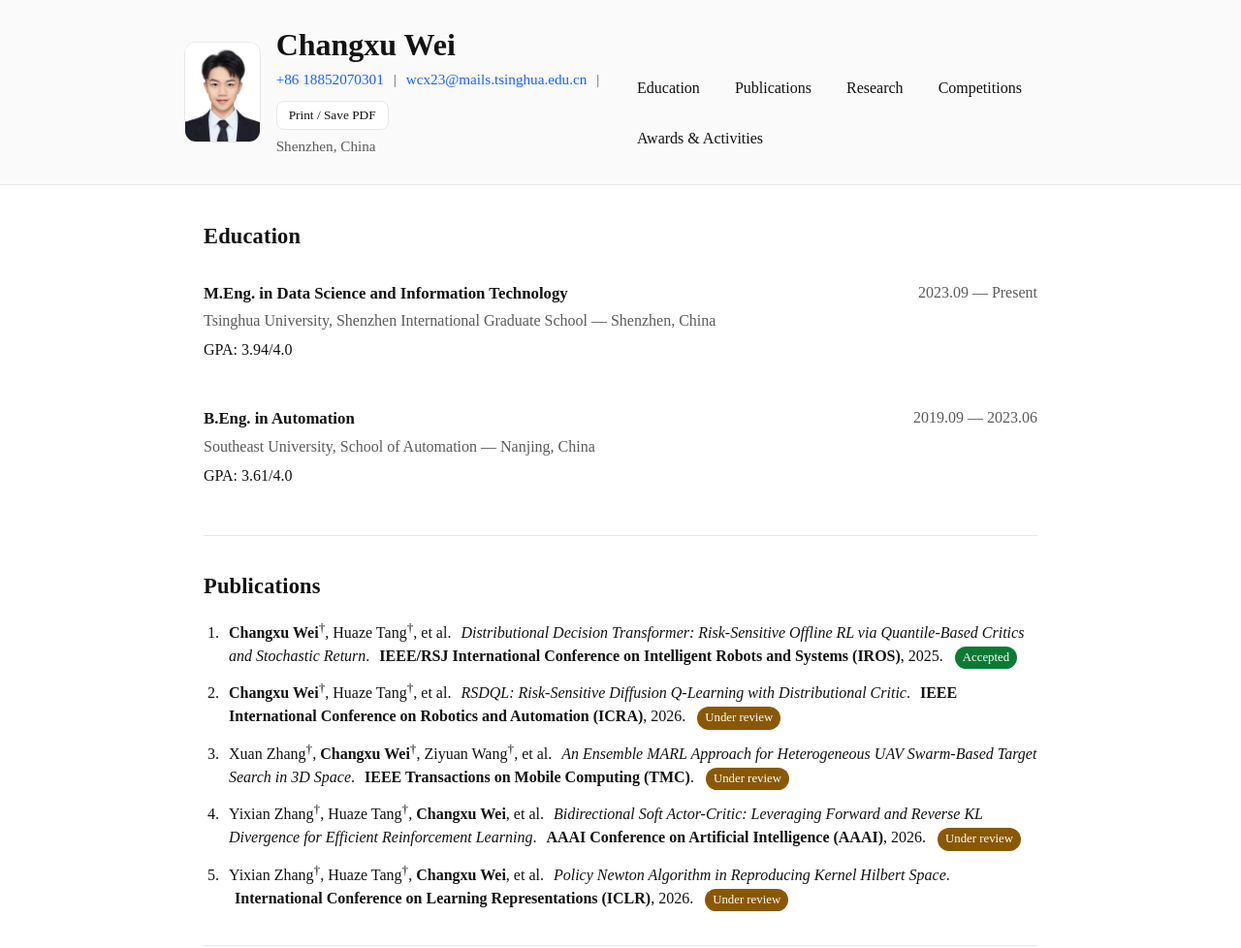
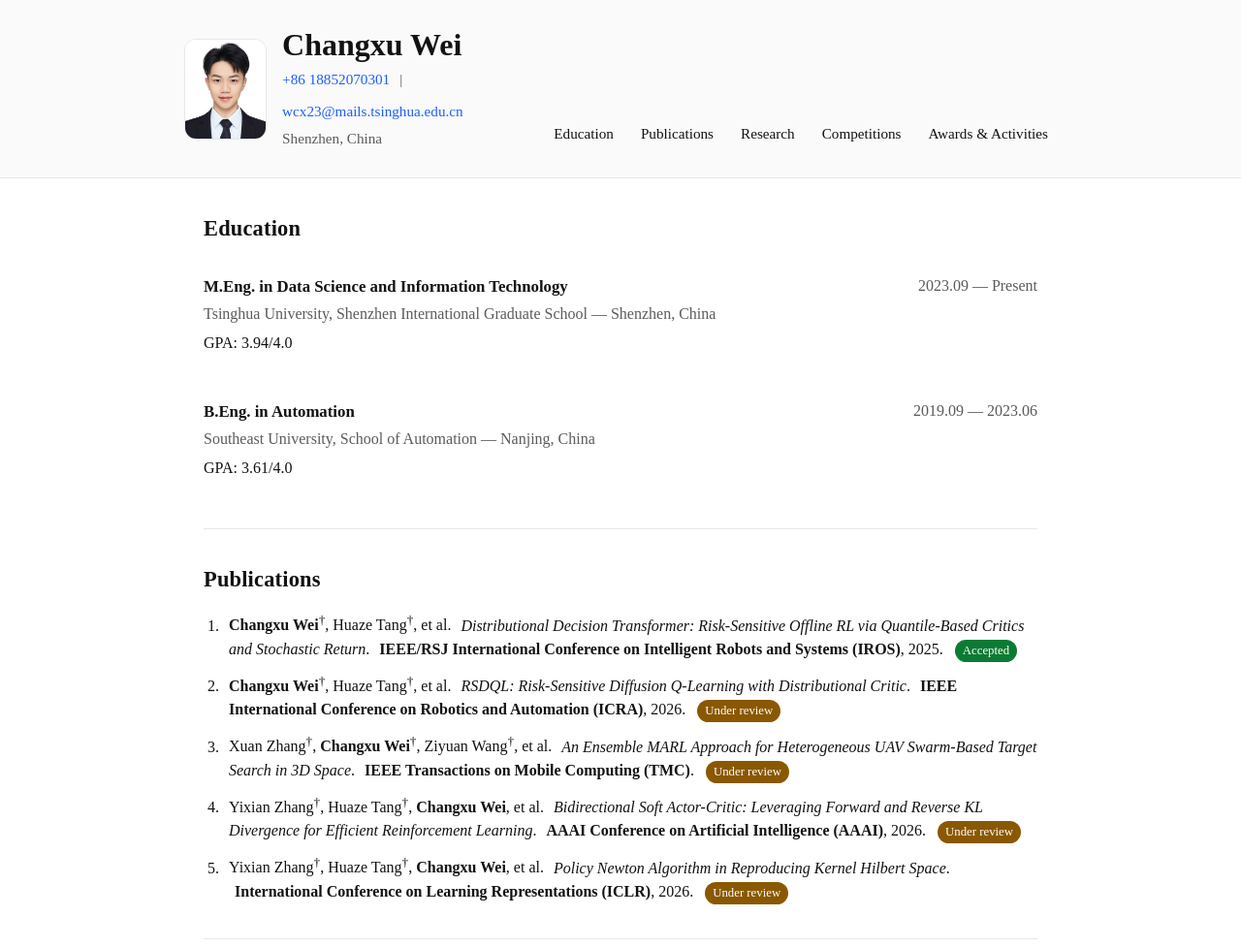
Before and after one commit to weichangxu/wcx-cv, a plain HTML site: page index.html in a window 1280 px wide. Shown: the top 978 px of the page at 97% size. Drawn offline with Linux system fonts and the light colour scheme.

Commit message:
feat(site): polish CV page — remove print button; keep nav on one line and shift left

```diff
--- a/index.html
+++ b/index.html
@@ -20,8 +20,6 @@
             <a href="tel:+8618852070301">+86 18852070301</a>
             <span class="sep" aria-hidden="true">|</span>
             <a href="mailto:wcx23@mails.tsinghua.edu.cn">wcx23@mails.tsinghua.edu.cn</a>
-            <span class="sep hide-print" aria-hidden="true">|</span>
-            <button class="btn btn-print hide-print" onclick="window.print()" aria-label="Print or save as PDF">Print / Save PDF</button>
           </div>
           <div class="location">Shenzhen, China</div>
           </div>
--- a/styles.css
+++ b/styles.css
@@ -51,8 +51,8 @@ body {
 .identity .location { color: var(--muted); font-size: 0.95rem; margin-top: 6px; }
 .sep { color: var(--muted); }
 
-.nav { display: flex; gap: 14px; flex-wrap: wrap; }
-.nav a { color: var(--text); text-decoration: none; padding: 6px 10px; border-radius: 6px; border: 1px solid transparent; }
+.nav { display: flex; gap: 10px; flex-wrap: nowrap; overflow: visible; margin-left: -6px; }
+.nav a { color: var(--text); text-decoration: none; padding: 4px 8px; border-radius: 6px; border: 1px solid transparent; white-space: nowrap; font-size: 0.95rem; }
 .nav a:hover { border-color: var(--border); background: #fff; }
 
 .btn { appearance: none; border: 1px solid var(--border); background: #fff; color: var(--text); padding: 6px 12px; border-radius: 8px; cursor: pointer; font-family: inherit; }
```
